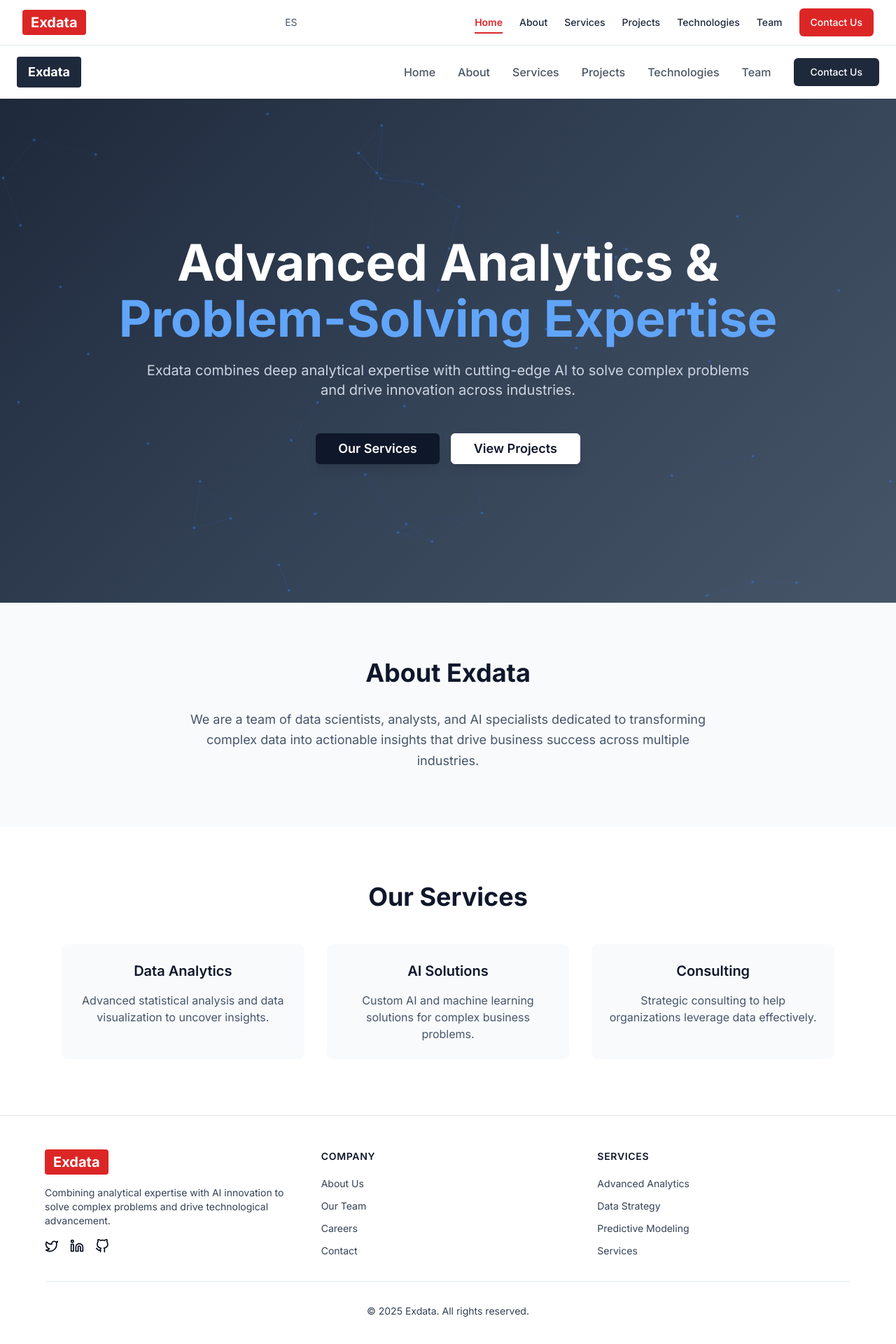
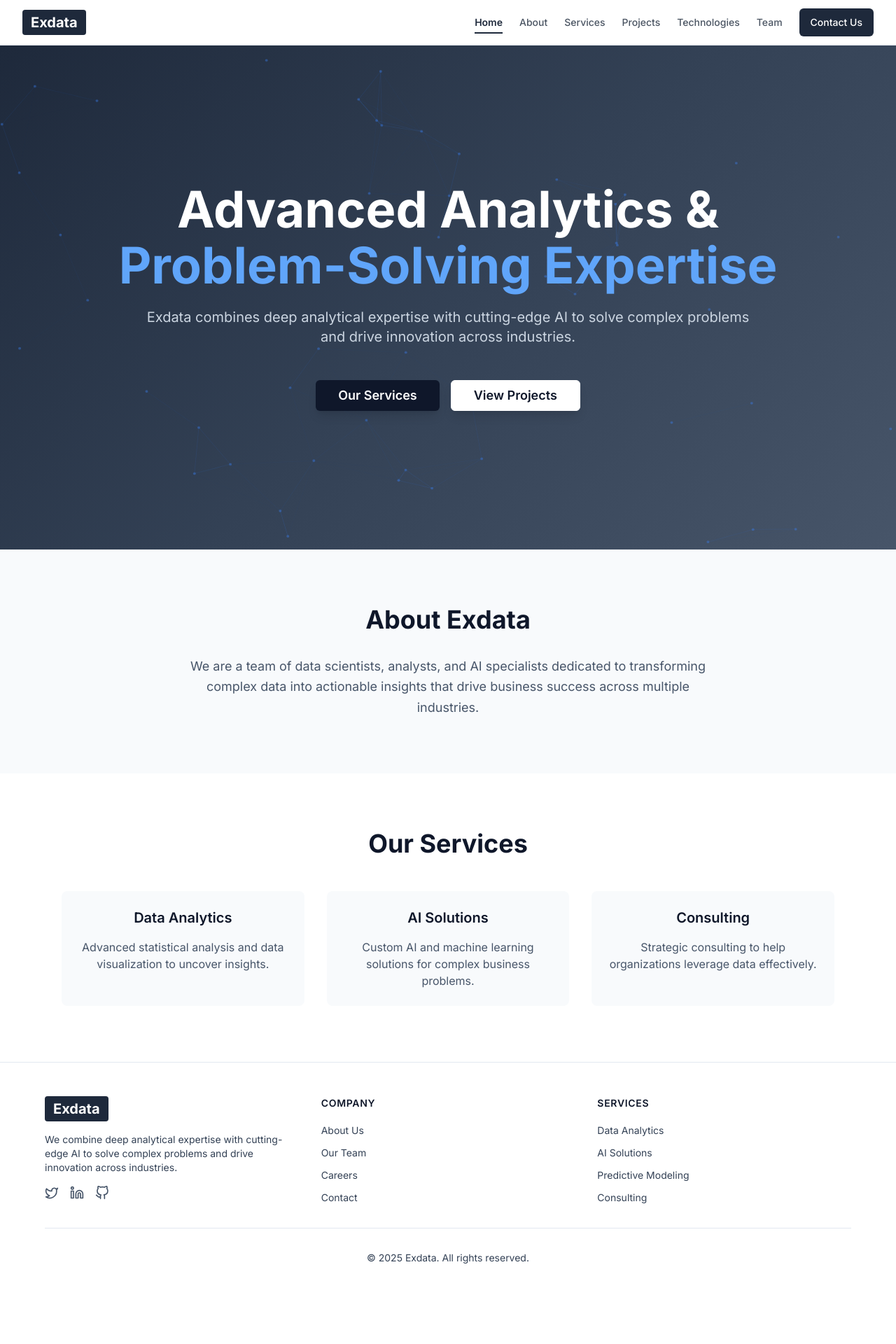
Before and after one commit to julianyacachury/exdata-portfolio, a Next.js app: page / in a window 1280 px wide. Shown: the top 1920 px of the page at 70% size. After the commit the page ends 1855 px from the top, so only its background shows below. Built offline with nearby package versions, Linux system fonts and the light colour scheme.

Commit message:
Actualizacion de colores, inicio de página y neural networks

```diff
--- a/app/ClientLayout.tsx
+++ b/app/ClientLayout.tsx
@@ -11,8 +11,6 @@ import { useState } from "react"
 import { ThemeProvider } from "@/components/theme-provider"
 import { Button } from "@/components/ui/button"
 import "./globals.css"
-import { LanguageProvider, useLanguage } from "@/contexts/language-context"
-import LanguageSelector from "@/components/language-selector"
 import ScrollToTopButton from "@/components/scroll-to-top-button"
 
 const inter = Inter({ subsets: ["latin"] })
@@ -22,16 +20,11 @@ export default function ClientLayout({
 }: {
   children: React.ReactNode
 }) {
-  return (
-    <LanguageProvider>
-      <ClientLayoutContent>{children}</ClientLayoutContent>
-    </LanguageProvider>
-  )
+  return <ClientLayoutContent>{children}</ClientLayoutContent>
 }
 
 function ClientLayoutContent({ children }: { children: React.ReactNode }) {
   const pathname = usePathname()
-  const { language } = useLanguage()
 
   // Scroll to top when pathname changes
   useEffect(() => {
@@ -39,7 +32,7 @@ function ClientLayoutContent({ children }: { children: React.ReactNode }) {
   }, [pathname])
 
   return (
-    <html lang={language}>
+    <html lang="en">
       <body className={inter.className}>
         <ThemeProvider attribute="class" defaultTheme="light">
           <div className="flex min-h-screen flex-col">
@@ -56,7 +49,6 @@ function ClientLayoutContent({ children }: { children: React.ReactNode }) {
 
 function Header() {
   const [isMenuOpen, setIsMenuOpen] = useState(false)
-  const { t } = useLanguage()
   const pathname = usePathname()
 
   const toggleMenu = () => {
@@ -65,12 +57,12 @@ function Header() {
 
   // Navigation items with their paths
   const navItems = [
-    { label: t("nav.home"), path: "/" },
-    { label: t("nav.about"), path: "/about" },
-    { label: t("nav.services"), path: "/services" },
-    { label: t("nav.projects"), path: "/projects" },
-    { label: t("nav.technologies"), path: "/technologies" },
-    { label: t("nav.team"), path: "/team" },
+    { label: "Home", path: "/" },
+    { label: "About", path: "/about" },
+    { label: "Services", path: "/services" },
+    { label: "Projects", path: "/projects" },
+    { label: "Technologies", path: "/technologies" },
+    { label: "Team", path: "/team" },
   ]
 
   // Function to check if a nav item is active
@@ -81,48 +73,43 @@ function Header() {
   }
 
   return (
-    <header className="sticky top-0 z-50 border-b border-slate-200 bg-white">
+    <header className="sticky top-0 z-50 border-b border-slate-200 bg-white shadow-sm">
       <div className="container mx-auto flex h-16 items-center justify-between px-4 md:px-6 lg:px-8">
         <Link href="/" className="flex items-center">
-          <span className="bg-brand-red px-3 py-1 rounded text-xl font-bold text-white">Exdata</span>
+          <span className="bg-slate-800 px-3 py-1 rounded text-xl font-bold text-white">Exdata</span>
         </Link>
-
-        {/* Desktop and Mobile language selector - always visible */}
-        <div className="flex items-center">
-          <LanguageSelector />
 
         {/* Mobile menu button */}
         <button
-            className="ml-2 block rounded-md p-2 text-slate-800 md:hidden"
+          className="block rounded-md p-2 text-slate-800 lg:hidden"
           onClick={toggleMenu}
           aria-label={isMenuOpen ? "Close menu" : "Open menu"}
         >
           {isMenuOpen ? <X className="h-6 w-6" /> : <Menu className="h-6 w-6" />}
         </button>
-        </div>
 
         {/* Desktop navigation */}
-        <nav className="hidden md:flex md:items-center md:space-x-6">
+        <nav className="hidden lg:flex lg:items-center lg:space-x-6">
           {navItems.map((item) => (
             <Link
               key={item.path}
               href={item.path}
               className={`relative text-sm font-medium transition-colors ${
-                isActive(item.path) ? "text-brand-red font-semibold" : "text-slate-800 hover:text-brand-red"
+                isActive(item.path) ? "text-slate-800 font-semibold" : "text-gray-600 hover:text-slate-800"
               }`}
             >
               {item.label}
-              {isActive(item.path) && <span className="absolute -bottom-1.5 left-0 h-0.5 w-full bg-brand-red" />}
+              {isActive(item.path) && <span className="absolute -bottom-1.5 left-0 h-0.5 w-full bg-slate-800" />}
             </Link>
           ))}
-          <Button asChild className="bg-brand-red hover:bg-brand-red-light text-white">
-            <Link href="/contact">{t("nav.contact")}</Link>
+          <Button asChild className="bg-slate-800 hover:bg-slate-700 text-white">
+            <Link href="/contact">Contact Us</Link>
           </Button>
         </nav>
 
         {/* Mobile navigation */}
         {isMenuOpen && (
-          <div className="absolute left-0 right-0 top-16 z-50 border-b border-slate-200 bg-white p-4 shadow-lg md:hidden">
+          <div className="absolute left-0 right-0 top-16 z-50 border-b border-slate-200 bg-white p-4 shadow-lg lg:hidden">
             <nav className="flex flex-col space-y-4">
               {navItems.map((item) => (
                 <Link
@@ -130,23 +117,23 @@ function Header() {
                   href={item.path}
                   className={`relative rounded-md px-3 py-2 text-sm font-medium ${
                     isActive(item.path)
-                      ? "bg-brand-red/10 text-brand-red font-semibold"
-                      : "text-slate-800 hover:bg-brand-red/10 hover:text-brand-red"
+                      ? "bg-slate-100 text-slate-800 font-semibold"
+                      : "text-gray-600 hover:bg-slate-100 hover:text-slate-800"
                   }`}
                   onClick={() => setIsMenuOpen(false)}
                 >
                   {item.label}
                   {isActive(item.path) && (
-                    <span className="absolute left-0 top-0 bottom-0 w-1 bg-brand-red rounded-l-md" />
+                    <span className="absolute left-0 top-0 bottom-0 w-1 bg-slate-800 rounded-l-md" />
                   )}
                 </Link>
               ))}
               <Button
                 asChild
-                className="w-full bg-brand-red hover:bg-brand-red-light text-white"
+                className="w-full bg-slate-800 hover:bg-slate-700 text-white"
                 onClick={() => setIsMenuOpen(false)}
               >
-                <Link href="/contact">{t("nav.contact")}</Link>
+                <Link href="/contact">Contact Us</Link>
               </Button>
             </nav>
           </div>
@@ -157,19 +144,20 @@ function Header() {
 }
 
 function Footer() {
-  const { t } = useLanguage()
-
   return (
     <footer className="border-t border-slate-200 bg-white px-4 py-12 md:px-6 lg:px-8">
       <div className="container mx-auto">
         <div className="grid gap-8 md:grid-cols-2 lg:grid-cols-3">
           <div>
             <Link href="/" className="mb-4 flex items-center">
-              <span className="bg-brand-red px-3 py-1 rounded text-xl font-bold text-white">Exdata</span>
+              <span className="bg-slate-800 px-3 py-1 rounded text-xl font-bold text-white">Exdata</span>
             </Link>
-            <p className="mb-4 text-sm text-slate-700">{t("footer.description")}</p>
+            <p className="mb-4 text-sm text-slate-700">
+              We combine deep analytical expertise with cutting-edge AI to solve complex problems and drive innovation
+              across industries.
+            </p>
             <div className="flex space-x-4">
-              <a href="#" className="text-brand-crimson/70 hover:text-brand-crimson" aria-label="Twitter">
+              <a href="#" className="text-slate-600 hover:text-slate-800" aria-label="Twitter">
                 <svg
                   xmlns="http://www.w3.org/2000/svg"
                   width="24"
@@ -185,7 +173,7 @@ function Footer() {
                   <path d="M22 4s-.7 2.1-2 3.4c1.6 10-9.4 17.3-18 11.6 2.2.1 4.4-.6 6-2C3 15.5.5 9.6 3 5c2.2 2.6 5.6 4.1 9 4-.9-4.2 4-6.6 7-3.8 1.1 0 3-1.2 3-1.2z"></path>
                 </svg>
               </a>
-              <a href="#" className="text-brand-crimson/70 hover:text-brand-crimson" aria-label="LinkedIn">
+              <a href="#" className="text-slate-600 hover:text-slate-800" aria-label="LinkedIn">
                 <svg
                   xmlns="http://www.w3.org/2000/svg"
                   width="24"
@@ -203,7 +191,7 @@ function Footer() {
                   <circle cx="4" cy="4" r="2"></circle>
                 </svg>
               </a>
-              <a href="#" className="text-brand-crimson/70 hover:text-brand-crimson" aria-label="GitHub">
+              <a href="#" className="text-slate-600 hover:text-slate-800" aria-label="GitHub">
                 <svg
                   xmlns="http://www.w3.org/2000/svg"
                   width="24"
@@ -222,64 +210,58 @@ function Footer() {
             </div>
           </div>
           <div>
-            <h3 className="mb-4 text-sm font-semibold uppercase tracking-wider text-slate-900">
-              {t("footer.company")}
-            </h3>
+            <h3 className="mb-4 text-sm font-semibold uppercase tracking-wider text-slate-900">Company</h3>
             <ul className="space-y-2">
               <li>
-                <Link href="/about" className="text-sm text-slate-700 hover:text-brand-red">
-                  {t("footer.aboutUs")}
+                <Link href="/about" className="text-sm text-slate-700 hover:text-slate-800">
+                  About Us
                 </Link>
               </li>
               <li>
-                <Link href="/team" className="text-sm text-slate-700 hover:text-brand-red">
-                  {t("footer.ourTeam")}
+                <Link href="/team" className="text-sm text-slate-700 hover:text-slate-800">
+                  Our Team
                 </Link>
               </li>
               <li>
-                <Link href="/careers" className="text-sm text-slate-700 hover:text-brand-red">
-                  {t("footer.careers")}
+                <Link href="/careers" className="text-sm text-slate-700 hover:text-slate-800">
+                  Careers
                 </Link>
               </li>
               <li>
-                <Link href="/contact" className="text-sm text-slate-700 hover:text-brand-red">
-                  {t("footer.contact")}
+                <Link href="/contact" className="text-sm text-slate-700 hover:text-slate-800">
+                  Contact
                 </Link>
               </li>
             </ul>
           </div>
           <div>
-            <h3 className="mb-4 text-sm font-semibold uppercase tracking-wider text-slate-900">
-              {t("footer.services")}
-            </h3>
+            <h3 className="mb-4 text-sm font-semibold uppercase tracking-wider text-slate-900">Services</h3>
             <ul className="space-y-2">
               <li>
-                <Link href="/services" className="text-sm text-slate-700 hover:text-brand-red">
-                  {t("service.analytics")}
+                <Link href="/services" className="text-sm text-slate-700 hover:text-slate-800">
+                  Data Analytics
                 </Link>
               </li>
               <li>
-                <Link href="/services" className="text-sm text-slate-700 hover:text-brand-red">
-                  {t("service.dataStrategy")}
+                <Link href="/services" className="text-sm text-slate-700 hover:text-slate-800">
+                  AI Solutions
                 </Link>
               </li>
               <li>
-                <Link href="/services" className="text-sm text-slate-700 hover:text-brand-red">
-                  {t("service.predictive")}
+                <Link href="/services" className="text-sm text-slate-700 hover:text-slate-800">
+                  Predictive Modeling
                 </Link>
               </li>
               <li>
-                <Link href="/services" className="text-sm text-slate-700 hover:text-brand-red">
-                  {t("nav.services")}
+                <Link href="/services" className="text-sm text-slate-700 hover:text-slate-800">
+                  Consulting
                 </Link>
               </li>
             </ul>
           </div>
         </div>
         <div className="mt-8 border-t border-slate-200 pt-8 text-center">
-          <p className="text-sm text-slate-700">
-            &copy; {new Date().getFullYear()} Exdata. {t("footer.copyright")}
-          </p>
+          <p className="text-sm text-slate-700">&copy; {new Date().getFullYear()} Exdata. All rights reserved.</p>
         </div>
       </div>
     </footer>
--- a/app/page.tsx
+++ b/app/page.tsx
@@ -1,7 +1,6 @@
 "use client"
 
 import { Button } from "@/components/ui/button"
-import { Menu, X } from "lucide-react"
 import { useState, useEffect, useRef } from "react"
 
 // Animated Neural Network Background Component
@@ -110,81 +109,6 @@ function NeuralNetworkBackground() {
   )
 }
 
-// Navigation component
-function Navigation() {
-  const [isMenuOpen, setIsMenuOpen] = useState(false)
-
-  return (
-    <nav className="relative z-50 w-full bg-white shadow-sm">
-      <div className="max-w-7xl mx-auto px-6 py-4">
-        <div className="flex items-center justify-between">
-          {/* Logo - matching the blue theme */}
-          <div className="bg-slate-800 text-white px-4 py-2 rounded font-bold text-lg">Exdata</div>
-
-          {/* Desktop Navigation - no EN button */}
-          <div className="hidden lg:flex items-center space-x-8">
-            <a href="#home" className="text-gray-600 hover:text-slate-800 transition-colors font-medium">
-              Home
-            </a>
-            <a href="#about" className="text-gray-600 hover:text-slate-800 transition-colors font-medium">
-              About
-            </a>
-            <a href="#services" className="text-gray-600 hover:text-slate-800 transition-colors font-medium">
-              Services
-            </a>
-            <a href="#projects" className="text-gray-600 hover:text-slate-800 transition-colors font-medium">
-              Projects
-            </a>
-            <a href="#technologies" className="text-gray-600 hover:text-slate-800 transition-colors font-medium">
-              Technologies
-            </a>
-            <a href="#team" className="text-gray-600 hover:text-slate-800 transition-colors font-medium">
-              Team
-            </a>
-            <Button className="bg-slate-800 hover:bg-slate-700 text-white px-6 py-2 rounded-md font-medium">
-              Contact Us
-            </Button>
-          </div>
-
-          {/* Mobile Menu Button */}
-          <button className="lg:hidden text-slate-800" onClick={() => setIsMenuOpen(!isMenuOpen)}>
-            {isMenuOpen ? <X size={24} /> : <Menu size={24} />}
-          </button>
-        </div>
-
-        {/* Mobile Navigation */}
-        {isMenuOpen && (
-          <div className="lg:hidden mt-4 pb-4 border-t border-gray-200">
-            <div className="flex flex-col space-y-4 pt-4">
-              <a href="#home" className="text-gray-600 hover:text-slate-800 transition-colors font-medium">
-                Home
-              </a>
-              <a href="#about" className="text-gray-600 hover:text-slate-800 transition-colors font-medium">
-                About
-              </a>
-              <a href="#services" className="text-gray-600 hover:text-slate-800 transition-colors font-medium">
-                Services
-              </a>
-              <a href="#projects" className="text-gray-600 hover:text-slate-800 transition-colors font-medium">
-                Projects
-              </a>
-              <a href="#technologies" className="text-gray-600 hover:text-slate-800 transition-colors font-medium">
-                Technologies
-              </a>
-              <a href="#team" className="text-gray-600 hover:text-slate-800 transition-colors font-medium">
-                Team
-              </a>
-              <Button className="bg-slate-800 hover:bg-slate-700 text-white px-6 py-2 rounded-md font-medium w-fit">
-                Contact Us
-              </Button>
-            </div>
-          </div>
-        )}
-      </div>
-    </nav>
-  )
-}
-
 export default function HomePage() {
   const [mounted, setMounted] = useState(false)
 
@@ -197,10 +121,7 @@ export default function HomePage() {
   }
 
   return (
-    <div className="min-h-screen bg-white">
-      {/* Navigation */}
-      <Navigation />
-
+    <div>
       {/* Hero Section */}
       <section className="relative min-h-[90vh] flex items-center justify-center overflow-hidden">
         {/* Animated Neural Network Background */}
```
Lines whose indentation alone changed are shown as unchanged.
